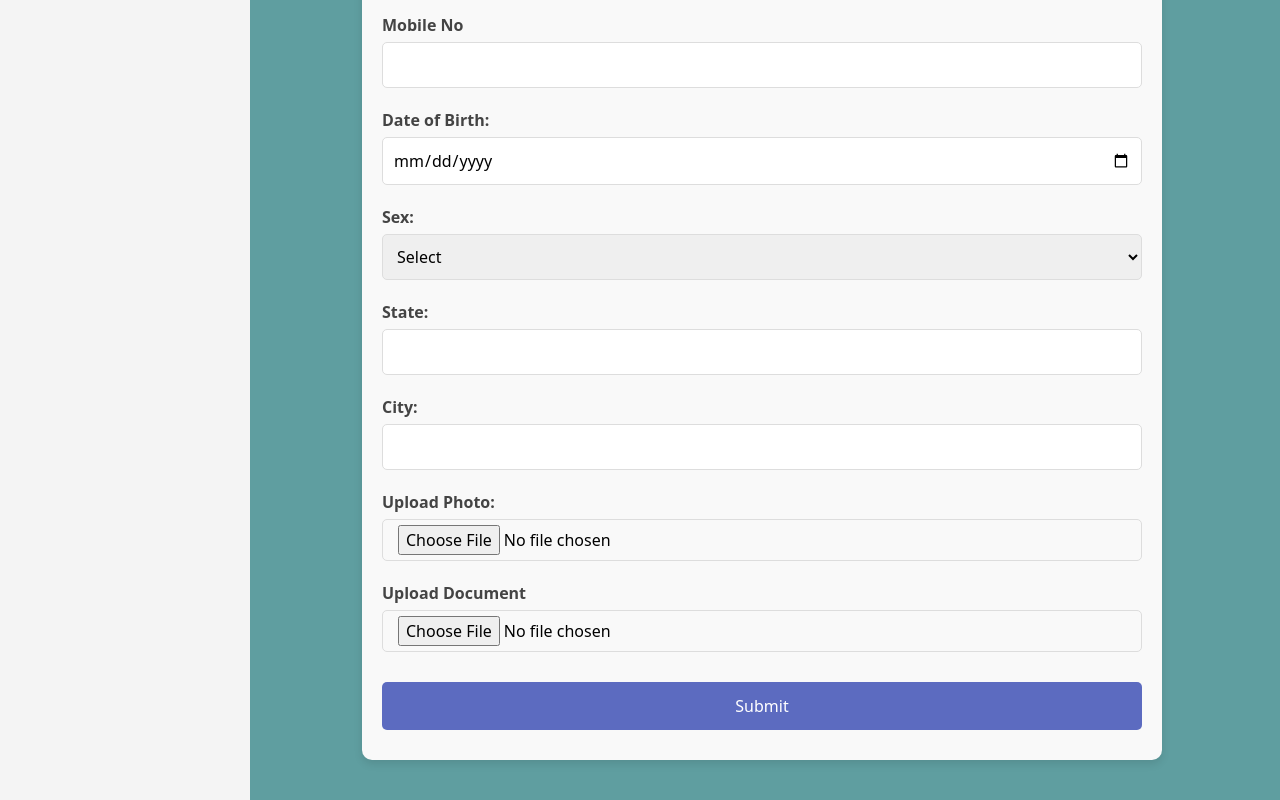
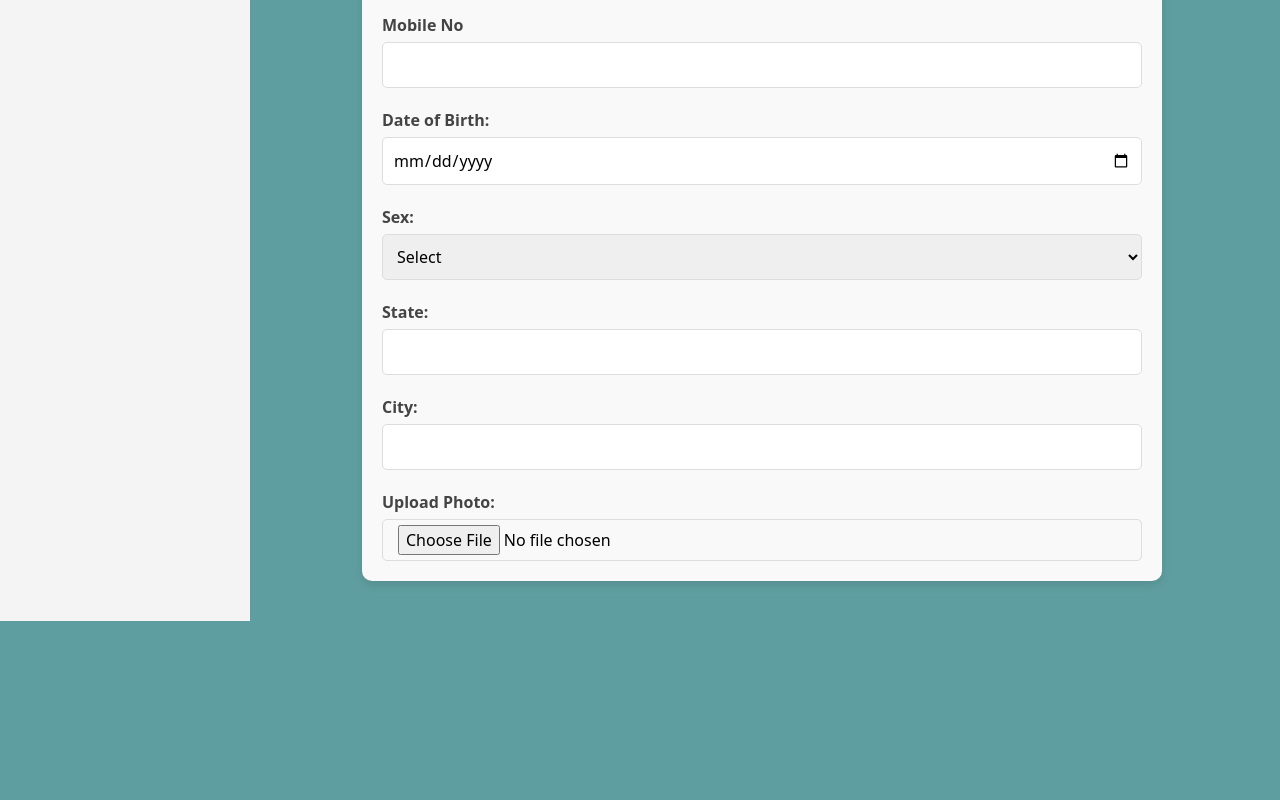
Before and after one commit to runtime-sanjeev/deploy-admin-mern-app, a React (Create React App) app in the folder frontend/: page /registration in a window 1280 px wide. Shown: the part 506-1306 px from the top of the page. After the commit the page ends 1127 px from the top, so only its background shows below. Built offline with nearby package versions, Linux system fonts and the light colour scheme; sample sign-in values are in the browser's storage.

Commit message:
comment file&photo

```diff
--- a/frontend/src/pages/Registration.js
+++ b/frontend/src/pages/Registration.js
@@ -25,21 +25,21 @@ function Registration() {
 
   // Handle Document file change
 
-  const onFileChange = (e) => {
-    const file = e.target.files[0];
-    const allowedFileTypes = ['application/pdf', 'application/msword'];
-    const maxFileSize = 5 * 1024 * 1024; // 5MB file size limit
-    if (file && !allowedFileTypes.includes(file.type)) {
-      return handleError('Please upload a valid document (PDF, DOC).');
-    }
-    if ((file && file.size > maxFileSize)) {
-      return handleError('File size exceeds the 5MB limit.');
-    }
-    setRegnInfo(prev => ({
-      ...prev,
-      file: file,  // Update the file property
-    }));
-  };
+  // const onFileChange = (e) => {
+  //   const file = e.target.files[0];
+  //   const allowedFileTypes = ['application/pdf', 'application/msword'];
+  //   const maxFileSize = 5 * 1024 * 1024; // 5MB file size limit
+  //   if (file && !allowedFileTypes.includes(file.type)) {
+  //     return handleError('Please upload a valid document (PDF, DOC).');
+  //   }
+  //   if ((file && file.size > maxFileSize)) {
+  //     return handleError('File size exceeds the 5MB limit.');
+  //   }
+  //   setRegnInfo(prev => ({
+  //     ...prev,
+  //     file: file,  // Update the file property
+  //   }));
+  // };
 
   // Handle Image file change
 
@@ -106,21 +106,21 @@ function Registration() {
   // Handle registration form submission
   const handleRegn = async (e) => {
     e.preventDefault();
-    const { empname, fname, mname, mobile, file, dob, sex,state, city, photo } = regnInfo;
+    const { empname, fname, mname, mobile, dob, sex,state, city } = regnInfo;
 
     // Check if required fields are filled
-    if (!empname || !fname || !mname || !mobile || !dob || !sex || !state || !city  || !file || !photo) {
+    if (!empname || !fname || !mname || !mobile || !dob || !sex || !state || !city ) {
       const missingFields = [];
       if (!empname) missingFields.push('Name');
       if (!fname) missingFields.push('Father Name');
       if (!mname) missingFields.push('Mother Name');
       if (!mobile) missingFields.push('Mobile No');
-      if (!file) missingFields.push('Document');
+      // if (!file) missingFields.push('Document');
       if (!sex) missingFields.push('sex');
       if (!dob) missingFields.push('dob');
       if (!state) missingFields.push('state');
       if (!city) missingFields.push('city');
-      if (!photo) missingFields.push('Photo');
+      // if (!photo) missingFields.push('Photo');
       return handleError(`${missingFields.join(', ')} are required.`);
     }
 
@@ -131,12 +131,12 @@ function Registration() {
     formData.append('fname', fname);
     formData.append('mname', mname);
     formData.append('mobile', mobile);
-    formData.append('file', file);
+    // formData.append('file', file);
     formData.append("dob", dob);
     formData.append("sex", sex);
     formData.append("state", state);
     formData.append("city", city);
-    formData.append("photo", photo);
+    // formData.append("photo", photo);
 
     setIsSubmitting(true);  // Disable submit button
 
@@ -275,13 +275,13 @@ function Registration() {
           />
         </div>
 
-        <div>
+        {/* <div>
           <label>Upload Document</label>
           <input type="file" name='file' onChange={onFileChange}  />
         </div>
         <button type='submit' className='btncls' disabled={isSubmitting}>
           {isSubmitting ? 'Submitting...' : 'Submit'}
-        </button>
+        </button> */}
         {/* <button onClick={handleLogout} className='buttonLog'>Logout</button> */}
       </form>
       <ToastContainer />
```
Also changed, not shown: 1 other file (tests, documents, lock files or other folders).
